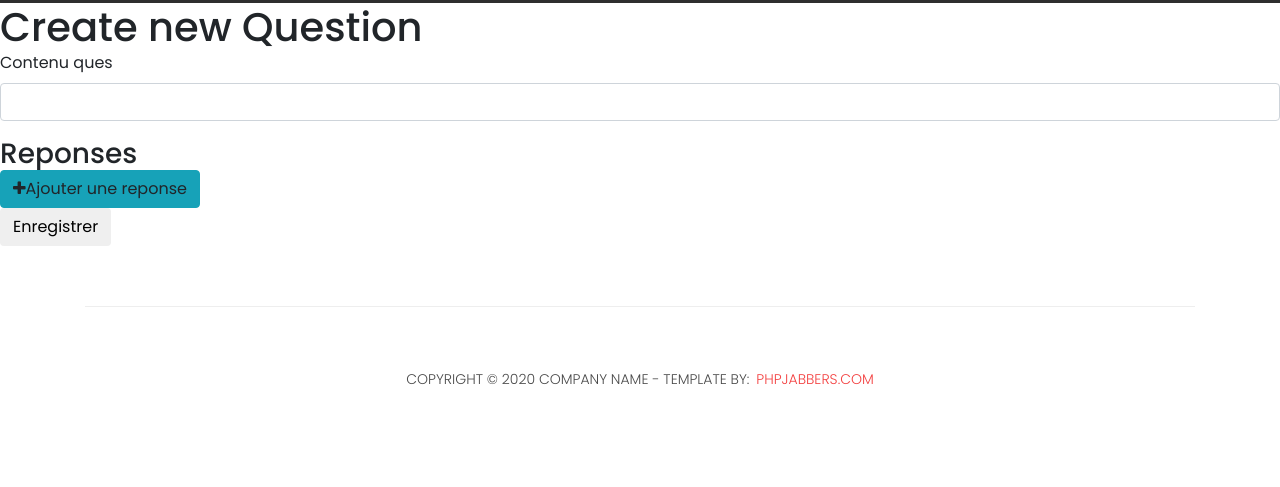
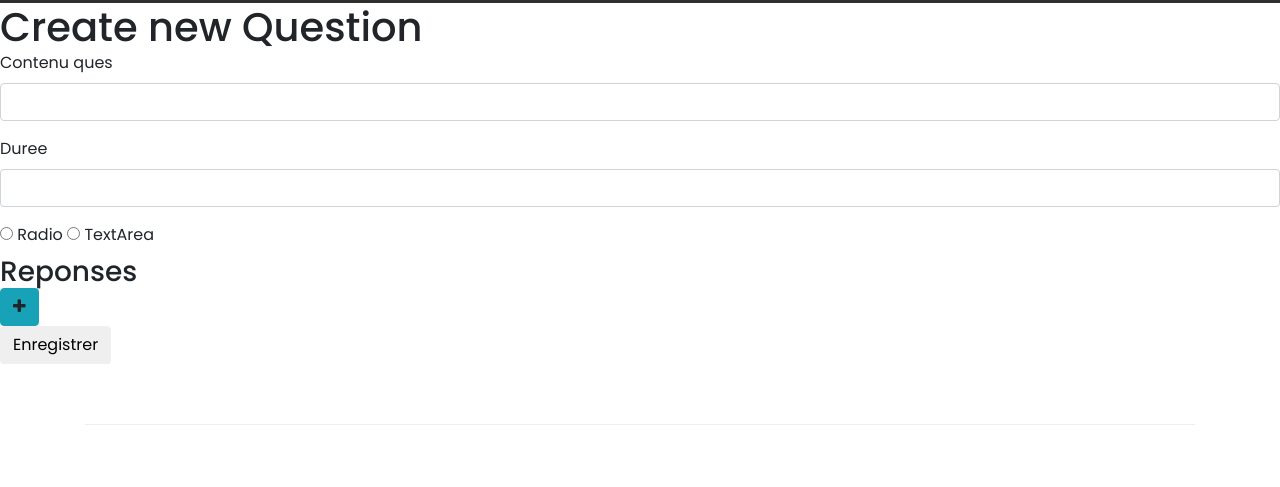
Before and after one commit to Bouadila/PIDev, a Symfony app: template ProjPiDev/templates/question/new.html.twig in a window 1280 px wide. Shown: the part 453-940 px from the top of the page. Before the commit the page ends 838 px from the top, so only its background shows below. Run offline with Twig, Linux system fonts and the light colour scheme; the template is opened without the code that fills it, so the values that code supplies are empty; form fields are guessed from the names that the template uses; some libraries are stand-ins or nearby versions; grey boxes are pictures that could not be loaded.

Commit message:
integration

```diff
--- a/ProjPiDev/src/Entity/Question.php
+++ b/ProjPiDev/src/Entity/Question.php
@@ -54,6 +54,7 @@ class Question
 
     /**
      * @ORM\Column(type="integer", nullable=true)
+     * @Assert\GreaterThan(0, message="le nombre de minute doit etre positif")
      */
     private $duree;
 
--- a/ProjPiDev/src/Form/QuestionType.php
+++ b/ProjPiDev/src/Form/QuestionType.php
@@ -20,8 +20,8 @@ class QuestionType extends AbstractType
     {
         $builder
             ->add('contenu_ques')
+            ->add('duree')
             ->add("nomb_rep", HiddenType::class, [ 'data' => 0 ])
-            ->add('duree')
             ->add('reponses', CollectionType::class,  [
                 'label' =>' ',
                 'entry_type' => ReponseType::class,
--- a/ProjPiDev/templates/question/new.html.twig
+++ b/ProjPiDev/templates/question/new.html.twig
@@ -6,21 +6,29 @@
     <h1>Create new Question</h1>
     {{ form_start(form) }}
     {{ form_row(form.contenu_ques) }}
-
+    {{ form_row(form.duree) }}
+    <input type="radio" id="radio" name="type"  value="radio">
+    <label for="radio">Radio</label>
+    <input type="radio" id="textArea" name="type" value="area">
+    <label for="textArea">TextArea</label><br>
     <h3>Reponses</h3>
     <ul class="reponses" data-prototype="{{ form_widget(form.reponses.vars.prototype)|e('html_attr') }}"></ul>
-    <td><a  data-collection-holder-class="reponses" class="btn btn-info add_item_link" ><i class="fa fa-plus" aria-hidden="true"></i>Ajouter une reponse</a></td><br/>
-
+    <td><a  data-collection-holder-class="reponses" class="btn btn-info add_item_link" ><i class="fa fa-plus" aria-hidden="true"></i></a></td><br/>
     {% for rep in form.reponses %}
         <li>{{ form_row(rep.contenu_rep) }}</li>
 
         {% endfor %}
     </ul>
+    {{ form_errors(form) }}
 
     <button class="btn">{{ button_label|default('Enregistrer') }}</button>
     {{ form_end(form) }}
     <script>
 
+        $('input[type=radio][name=type]').change(function() {
+            $('.reponses').empty();
+            $('#question_nomb_rep').val(0);
+        });
         jQuery(document).ready(function() {
             $collectionHolder = $('ul.reponses');
             $collectionHolder.find('li').each(function() {
@@ -28,11 +36,15 @@
             });
             var $tagsCollectionHolder = $('ul.reponses');
             $tagsCollectionHolder.data('index', $tagsCollectionHolder.find('input').length);
-            $('body').on('click', '.add_item_link', function(e) {
-                var $collectionHolderClass = $(e.currentTarget).data('collectionHolderClass');
-                addFormToCollection($collectionHolderClass);
-                $('#question_nomb_rep').val($('#question_nomb_rep').val()-1+2);
-            })
+
+                $('body').on('click', '.add_item_link', function (e) {
+                    if($("input[name='type']:checked").val() === "radio" || $('#question_nomb_rep').val() == 0 ) {
+                    var $collectionHolderClass = $(e.currentTarget).data('collectionHolderClass');
+                    addFormToCollection($collectionHolderClass);
+                    $('#question_nomb_rep').val($('#question_nomb_rep').val() - 1 + 2);
+                    }
+                });
+
         });
         function addFormToCollection($collectionHolderClass) {
             var $collectionHolder = $('.' + $collectionHolderClass);
@@ -51,7 +63,7 @@
         }
         function addTagFormDeleteLink($tagFormLi) {
 
-            var $removeFormButton = $('<td><a class="btn btn-info" ><i class="fa fa-minus-circle" aria-hidden="true"></i>Suprimer cette reponse</a></td><br/><br/>\n');
+            var $removeFormButton = $('<td><a class="btn btn-info" ><i class="fa fa-minus-circle" aria-hidden="true"></i></a></td><br/><br/>\n');
             $tagFormLi.append($removeFormButton);
 
             $removeFormButton.on('click', function(e) {
```
Also changed, not shown: ProjPiDev/src/Controller/TakeQuizController.php (+16 -2 lines), ProjPiDev/templates/quiz/takeQuiz.html.twig (+43 -6 lines), 1 other file.
